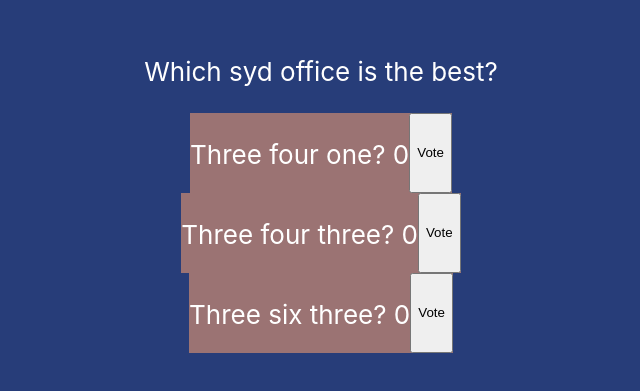
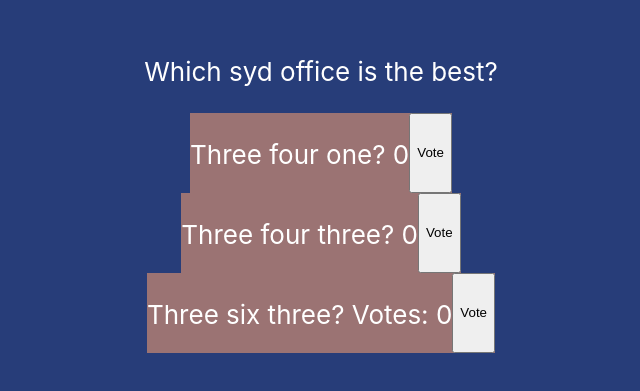
Before and after one commit to RemyBordignon/best-office-2, a React (Create React App) app: page / in a window 1280 px wide. Shown: the part 209-600 px from the top of the page, without its empty margins (319-959 px from the left). Built offline with nearby package versions, Linux system fonts and the light colour scheme.

Commit message:
GO-3: yay

```diff
--- a/src/App.js
+++ b/src/App.js
@@ -23,7 +23,7 @@ function App() {
         </div>
 
         <div className="Vote-button">
-          <p>Three six three? {threeSixThree}</p>
+          <p>Three six three? Votes: {threeSixThree}</p>
           <button onClick={() => setThreeSixThree(threeSixThree + 1)}>Vote</button>
         </div>
       </header>
```
